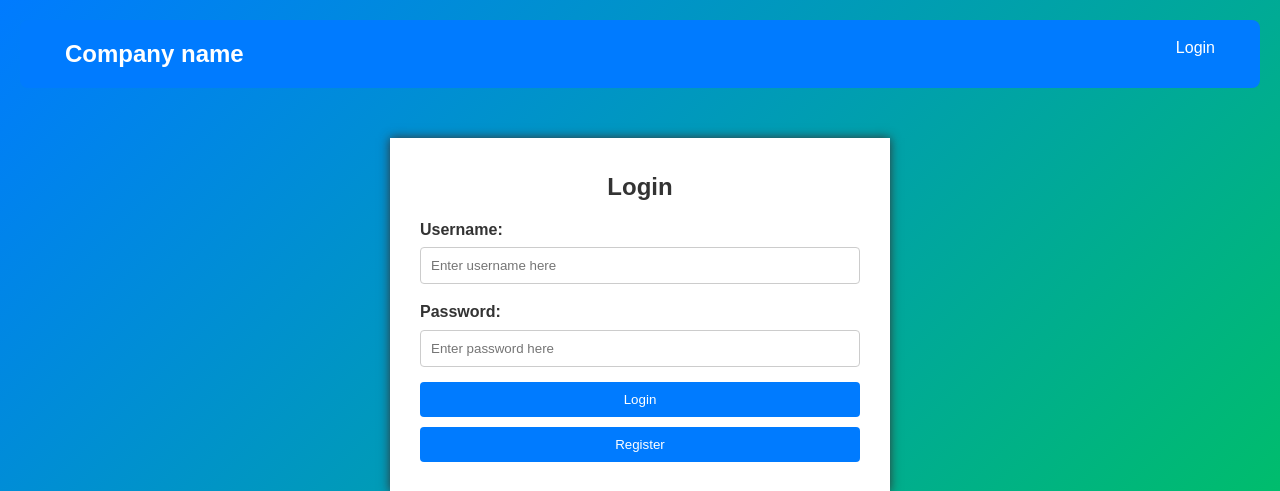
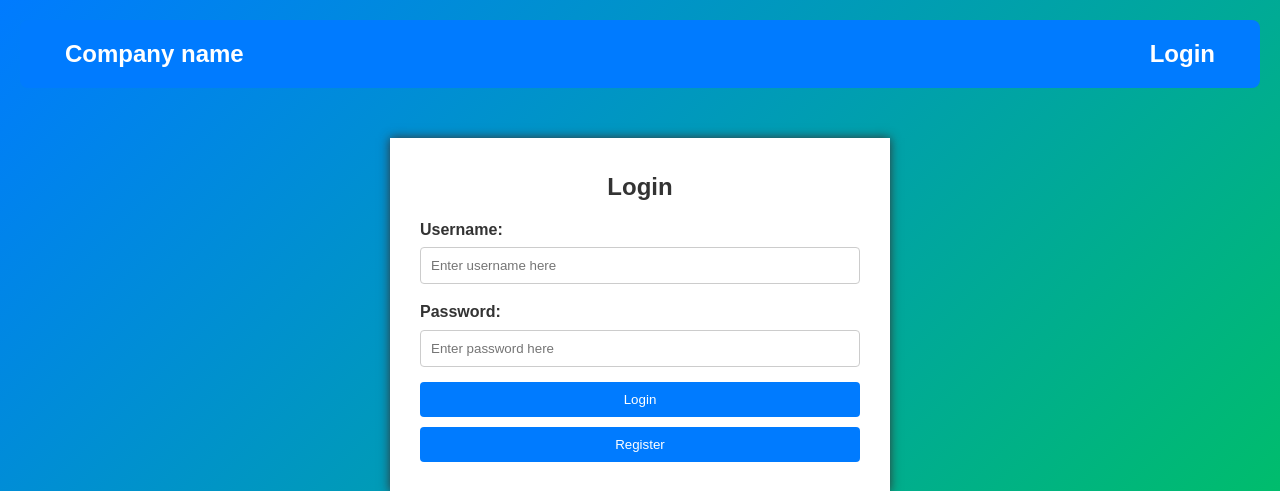
Before and after one commit to DaveWestFGCU/EagleHacks2025_Project, a Flask app: page / in a window 1280 px wide. Shown: the top 491 px of the page. Run offline with Flask 3, Linux system fonts and the light colour scheme; some libraries are stand-ins or nearby versions.

Commit message:
Add header to login button

```diff
--- a/app/templates/login.html
+++ b/app/templates/login.html
@@ -13,11 +13,13 @@
                 <h1><a>Company name</a></h1>
             </div>
             <div class="nav-left">
-                {% if 'user' in session %}
-                    <a href="{{ url_for('logout') }}" class="logout-button">Logout</a>
-                {% else %}
-                <a href="{{ url_for('login') }}" class="login-button">Login</a>
-                {% endif %}
+                <h1>
+                    {% if 'user' in session %}
+                        <a href="{{ url_for('logout') }}" class="logout-button">Logout</a>
+                    {% else %}
+                    <a href="{{ url_for('login') }}" class="login-button">Login</a>
+                    {% endif %}
+                </h1>
             </div>
         </nav>
     </div>
```
